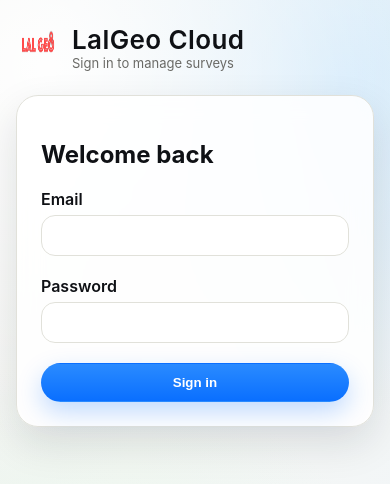
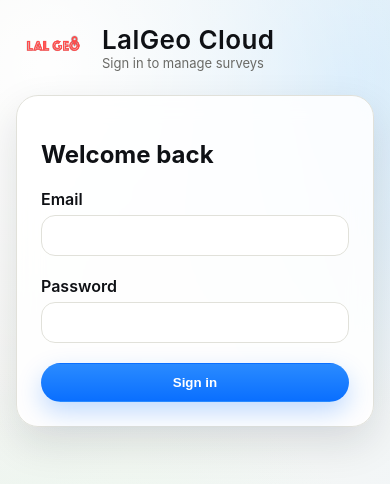
Before and after one commit to namanadded/lalgeo-dot-com, a Next.js app in the folder survey/: page /survey/login in a window 390 px wide. Shown: the top 484 px of the page. Built offline with nearby package versions, Linux system fonts and the light colour scheme.

Commit message:
Update survey pages and styles

```diff
--- a/survey/app/dashboard/page.tsx
+++ b/survey/app/dashboard/page.tsx
@@ -87,7 +87,7 @@
       <div className="container">
         <div className="header">
           <div className="brand">
-            <img src="/survey/img/lalgeo-logo.png" alt="LalGeo" />
+            <img className="brand-logo" src="/survey/img/lalgeo-logo.png" alt="LalGeo logo" />
             <div>
               <div className="brand-title">LalGeo Cloud</div>
               <div className="muted">Survey dashboard · /Volumes/LALGEO_CLOUD</div>
--- a/survey/app/login/page.tsx
+++ b/survey/app/login/page.tsx
@@ -30,11 +30,11 @@
       <div className="container">
         <div className="header">
           <div className="brand">
-            <img src="/survey/img/lalgeo-logo.png" alt="LalGeo" />
-              <div>
+            <img className="brand-logo" src="/survey/img/lalgeo-logo.png" alt="LalGeo logo" />
+            <div>
               <div className="brand-title">LalGeo Cloud</div>
               <div className="muted">Sign in to manage surveys</div>
-              </div>
+            </div>
           </div>
         </div>
         <div className="panel" style={{ maxWidth: 520 }}>
--- a/survey/app/setup/page.tsx
+++ b/survey/app/setup/page.tsx
@@ -30,11 +30,11 @@
       <div className="container">
         <div className="header">
           <div className="brand">
-            <img src="/survey/img/lalgeo-logo.png" alt="LalGeo" />
-              <div>
+            <img className="brand-logo" src="/survey/img/lalgeo-logo.png" alt="LalGeo logo" />
+            <div>
               <div className="brand-title">LalGeo Cloud</div>
               <div className="muted">First-time admin setup</div>
-              </div>
+            </div>
           </div>
         </div>
         <div className="panel" style={{ maxWidth: 520 }}>
--- a/survey/styles/globals.css
+++ b/survey/styles/globals.css
@@ -65,9 +65,12 @@
   gap: 12px;
 }
 
-.brand img {
-  width: 44px;
-  height: 44px;
+.brand-logo {
+  width: 86px;
+  height: auto;
+  max-height: 38px;
+  object-fit: contain;
+  flex-shrink: 0;
 }
 
 .brand-title {
@@ -267,6 +270,11 @@
   .header {
     flex-direction: column;
     align-items: flex-start;
+  }
+
+  .brand-logo {
+    width: 74px;
+    max-height: 32px;
   }
 
   main {
```
